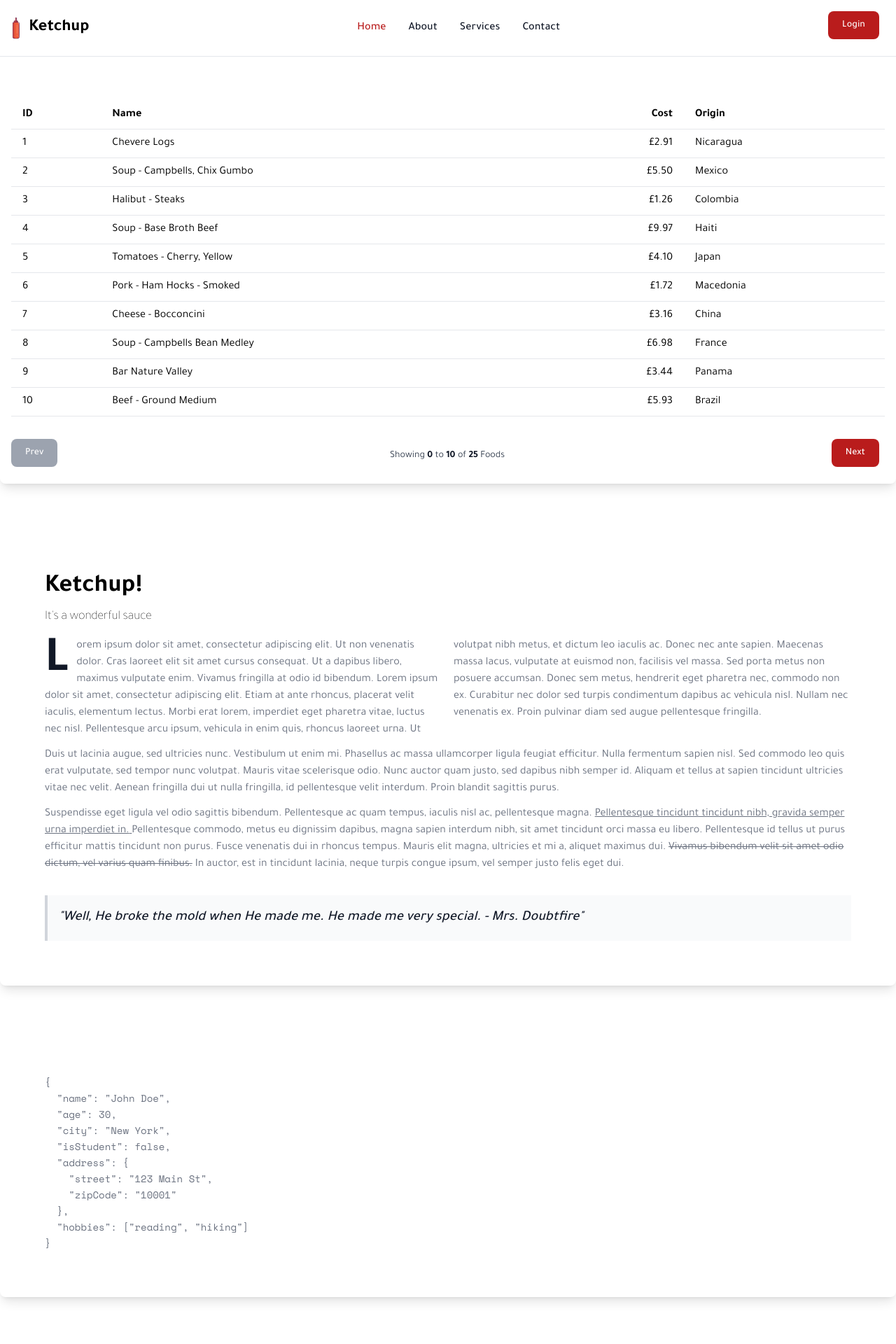
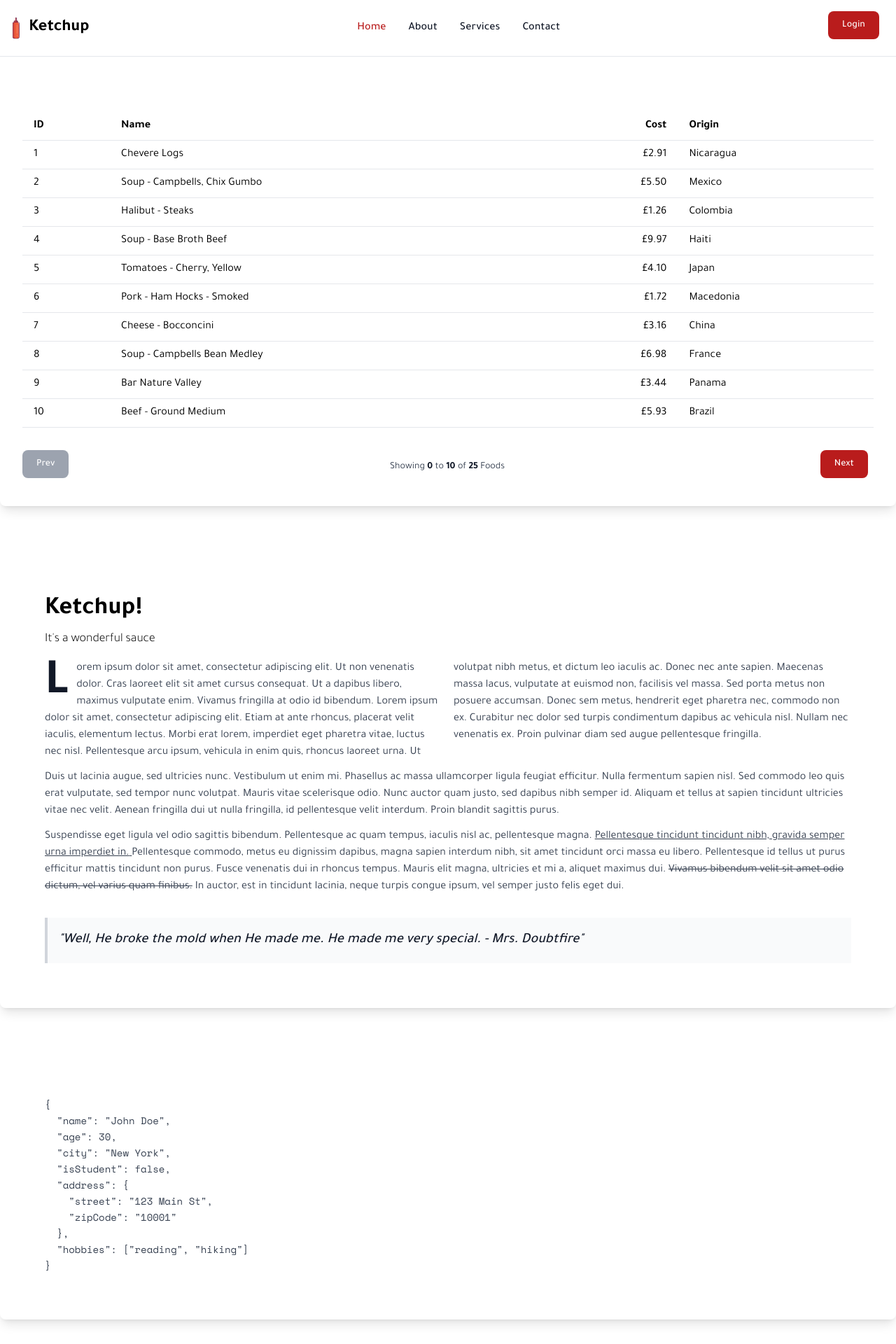
Before and after one commit to ScottKGregory/ketchup, a React (Vite) app: page / in a window 1280 px wide. Shown: the top 1920 px of the page at 70% size. Built offline with nearby package versions, Linux system fonts and the light colour scheme.

Commit message:
Adjust colours

```diff
--- a/src/App.tsx
+++ b/src/App.tsx
@@ -54,7 +54,7 @@ function Content() {
       />
 
       <Container>
-        <Card>
+        <Card padding="lg">
           <Paginator
             top={false}
             label="Foods"
--- a/src/components/typography.tsx
+++ b/src/components/typography.tsx
@@ -28,6 +28,7 @@ interface Props extends PropsWithChildren {
 }
 
 export default function Typography(props: Props) {
+  const textColour = "text-gray-700";
   let classes = classNames(
     "font-sans",
     "last:mb-0",
@@ -61,7 +62,7 @@ export default function Typography(props: Props) {
         <p
           className={classNames(
             classes,
-            "-mt-2 mb-4 font-heading text-lg font-extralight",
+            "-mt-2 mb-4 font-heading text-lg font-light",
           )}
         >
           {props.children}
@@ -130,10 +131,7 @@ export default function Typography(props: Props) {
     case "leading":
       return (
         <p
-          className={classNames(
-            classes,
-            "mb-3 text-lg text-gray-500 md:text-xl",
-          )}
+          className={classNames(classes, "mb-3 text-lg md:text-xl", textColour)}
         >
           {props.children}
         </p>
@@ -143,7 +141,8 @@ export default function Typography(props: Props) {
         <p
           className={classNames(
             classes,
-            "mb-3 text-gray-500",
+            "mb-3",
+            textColour,
             "first-letter:float-start first-letter:me-3 first-letter:text-7xl first-letter:font-bold first-letter:text-gray-900",
           )}
         >
@@ -171,10 +170,7 @@ export default function Typography(props: Props) {
     case "code":
       return (
         <pre
-          className={classNames(
-            classes,
-            "mb-3 font-mono text-sm text-gray-500",
-          )}
+          className={classNames(classes, "mb-3 font-mono text-sm", textColour)}
         >
           <code>{props.children}</code>
         </pre>
@@ -182,7 +178,7 @@ export default function Typography(props: Props) {
     case "p":
     default:
       return (
-        <p className={classNames(classes, "mb-3 text-gray-500")}>
+        <p className={classNames(classes, "mb-3", textColour)}>
           {props.children}
         </p>
       );
```
